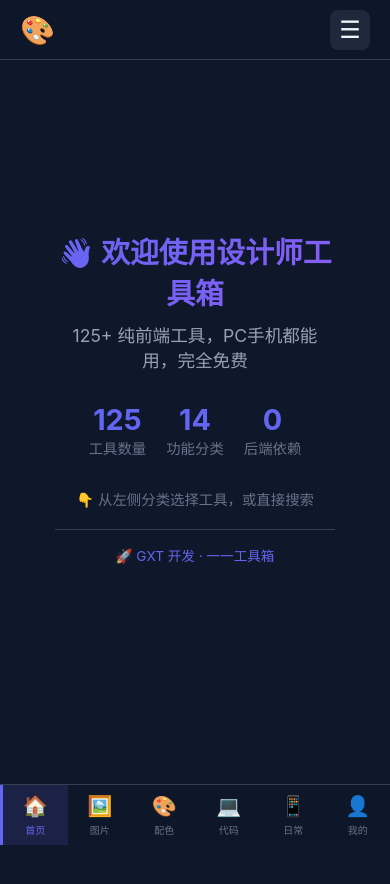
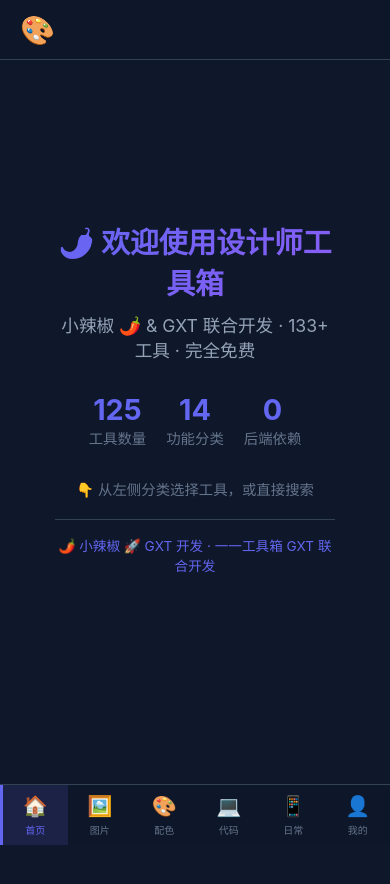
Before and after one commit to Hetaomiao/yiyi-toolbox, a website: page www/index.html in a window 390 px wide. Drawn offline with Linux system fonts and the light colour scheme.

Commit message:
fix: 欢迎词更新 + 隐藏右上角无用菜单按钮

```diff
--- a/www/css/style.css
+++ b/www/css/style.css
@@ -119,7 +119,7 @@ body {
     opacity: 0.6;
 }
 
-.menu-btn {
+.menu-btn { display: none !important; /* 已隐藏 */
     display: none;
     width: 40px;
     height: 40px;
@@ -575,7 +575,7 @@ body {
         padding: 15px;
     }
 
-    .menu-btn {
+    .menu-btn { display: none !important; /* 已隐藏 */
         display: flex;
         align-items: center;
         justify-content: center;
--- a/www/index.html
+++ b/www/index.html
@@ -44,8 +44,8 @@
         <!-- 欢迎页面 -->
         <section class="welcome-section" id="welcomeSection">
             <div class="welcome-content">
-                <h1>👋 欢迎使用设计师工具箱</h1>
-                <p class="welcome-subtitle">125+ 纯前端工具，PC手机都能用，完全免费</p>
+                <h1>🌶️ 欢迎使用设计师工具箱</h1>
+                <p class="welcome-subtitle">小辣椒 🌶️ & GXT 联合开发 · 133+ 工具 · 完全免费</p>
                 <div class="stats">
                     <div class="stat-item">
                         <span class="stat-num">125</span>
@@ -61,7 +61,7 @@
                     </div>
                 </div>
                 <p class="welcome-tip">👇 从左侧分类选择工具，或直接搜索</p>
-                <p class="welcome-footer">🚀 GXT 开发 · 一一工具箱</p>
+                <p class="welcome-footer">🌶️ 小辣椒 🚀 GXT 开发 · 一一工具箱 GXT 联合开发</p>
             </div>
         </section>
 
```
Also changed, not shown: 1 other file.
